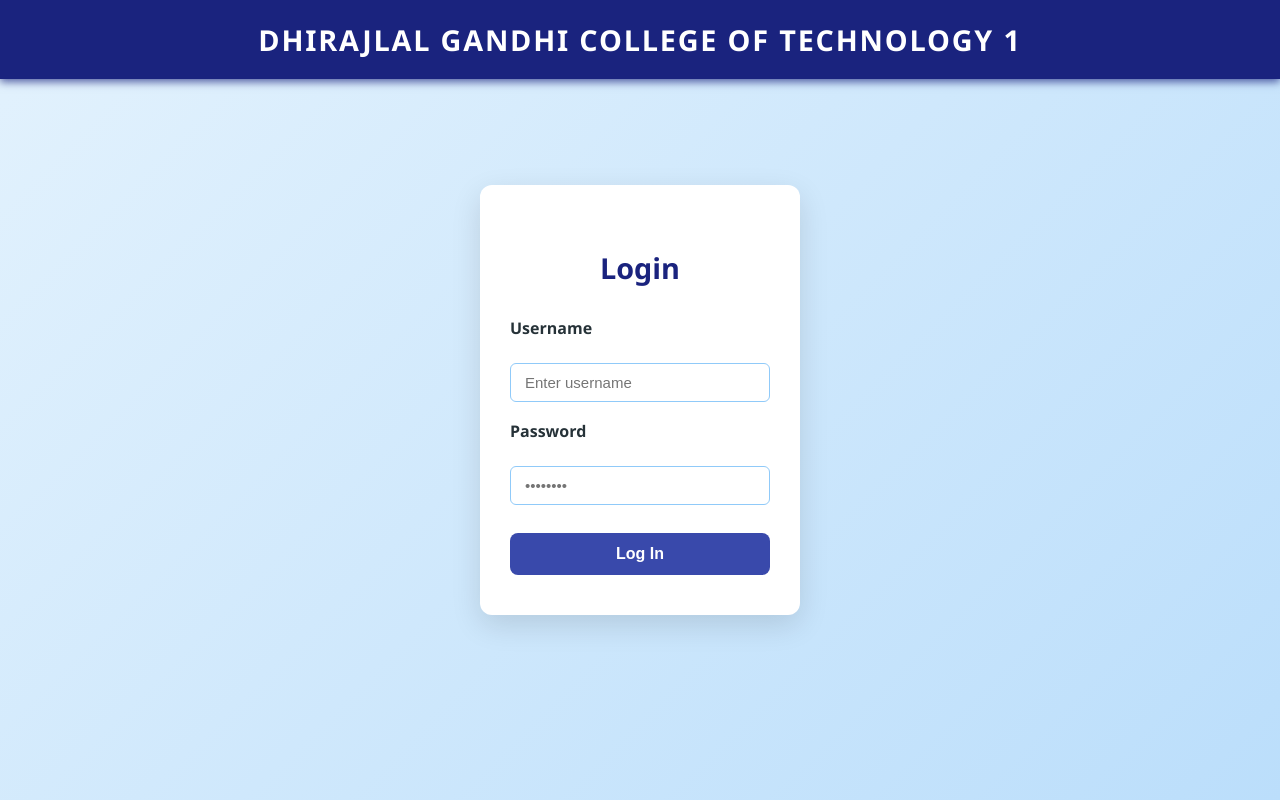
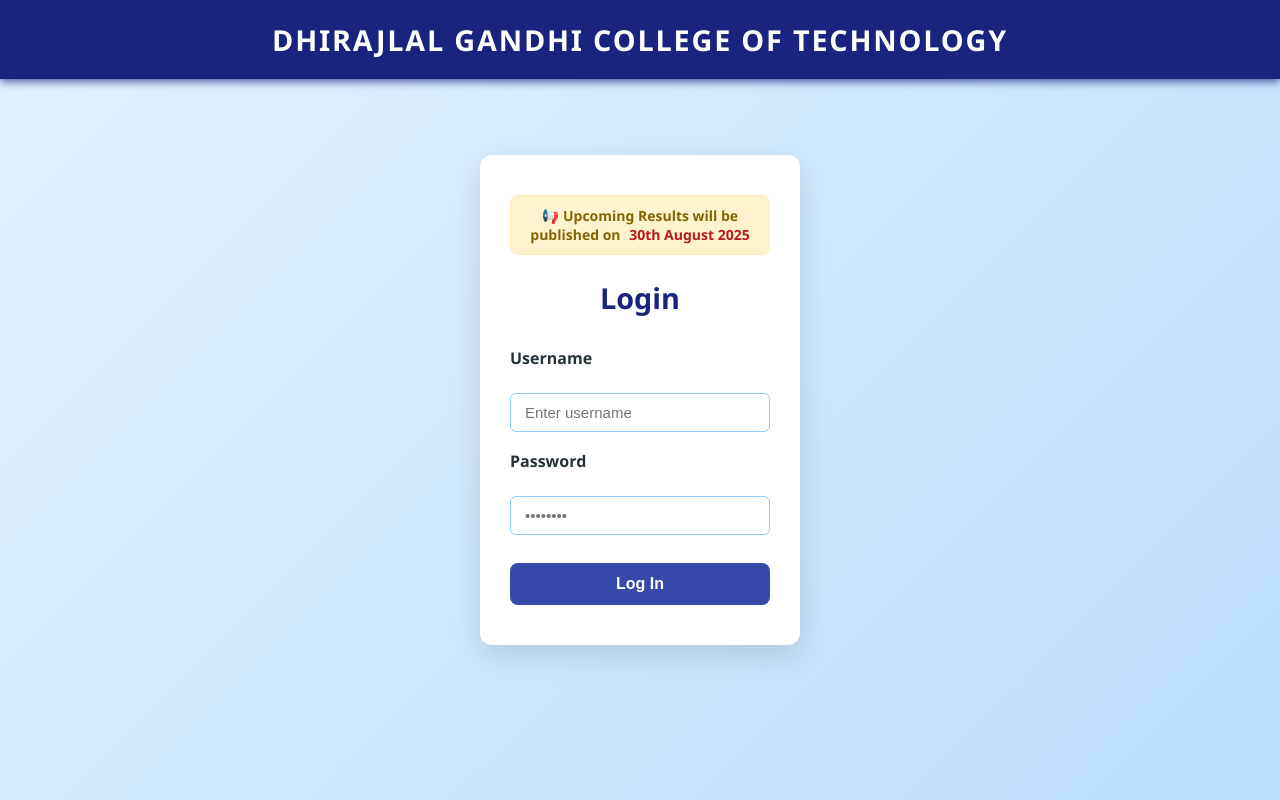
Before and after one commit to SURYACS2007/teacherfrontend-page, a React (Vite) app: page / in a window 1280 px wide. Built offline with nearby package versions, Linux system fonts and the light colour scheme.

Commit message:
xcvjbnkm

```diff
--- a/src/Login.css
+++ b/src/Login.css
@@ -104,3 +104,21 @@
     padding: 30px 20px;
   }
 }
+/* Result Notice Box */
+.notice {
+  background: #fff3cd;
+  border: 1.5px solid #ffecb5;
+  color: #856404;
+  font-weight: 600;
+  font-size: 14px;
+  padding: 10px 14px;
+  border-radius: 8px;
+  margin-bottom: 20px;
+  text-align: center;
+}
+
+.notice .date {
+  color: #b71c1c;
+  font-weight: 700;
+  margin-left: 5px;
+}
--- a/src/Login.jsx
+++ b/src/Login.jsx
@@ -31,12 +31,11 @@
           navigate('/jpstudent');
         } else if (lowerUsername === 'dss') {
           navigate('/dsstudent');
-        }else if (lowerUsername === 'vccff') {
+        } else if (lowerUsername === 'vccff') {
           navigate('/vccfstudent');
-        }else if (lowerUsername === 'daaa') {
+        } else if (lowerUsername === 'daaa') {
           navigate('/daastudent');
-        }
-        else if (lowerUsername === 'dpcoo') {
+        } else if (lowerUsername === 'dpcoo') {
           navigate('/dpcostudent');
         }
       } else {
@@ -51,8 +50,15 @@
     <div className="login-body">
       <div className="login-card">
         <header className="header">
-          DHIRAJLAL GANDHI COLLEGE OF TECHNOLOGY 1
+          DHIRAJLAL GANDHI COLLEGE OF TECHNOLOGY
         </header>
+
+        {/* 📢 Upcoming Result Notice */}
+        <div className="notice">
+          📢 Upcoming Results will be published on
+          <span className="date"> 30th August 2025</span>
+        </div>
+
         <h2 className="login-title">Login</h2>
         <form onSubmit={handleSubmit} className="login-form">
           <label htmlFor="username">Username</label>
```
